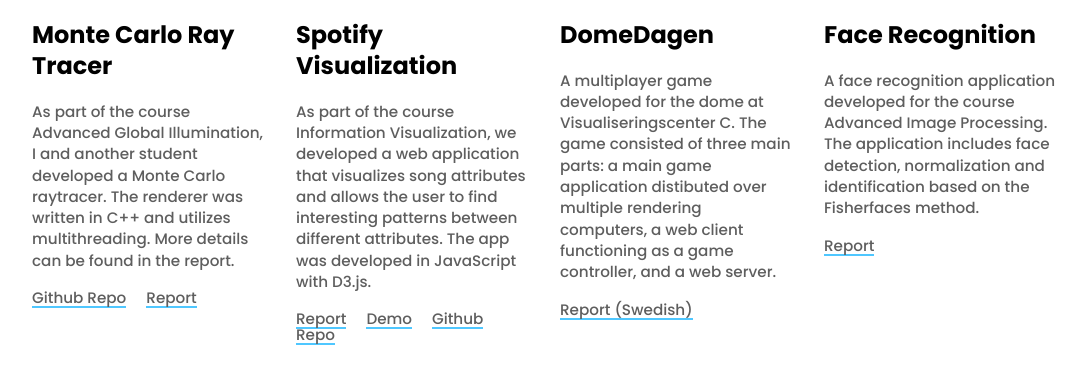
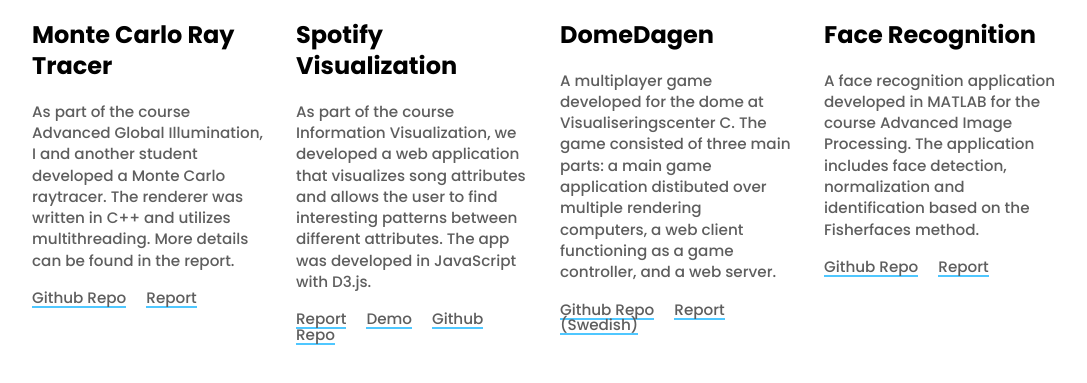
Before and after one commit to pannacotta98/pannacotta98.github.io, a plain HTML site: page index.html in a window 1280 px wide. Shown: the part 531-914 px from the top of the page, without its empty margins (96-1183 px from the left). Drawn offline with Linux system fonts and the light colour scheme.

Commit message:
Add a few more links

```diff
--- a/index.html
+++ b/index.html
@@ -68,7 +68,7 @@
           web client functioning as a game controller, and a web server.
         </p>
         <ul class="article-links">
-          <!-- <li><a href="https://github.com/veiyas/Monte-Carlo-Raytracer">Github Repo</a></li> -->
+          <li><a href="https://github.com/pannacotta98/DomeDagen">Github Repo</a></li>
           <li><a href="reports/TNM094_slutrapport.pdf">Report (Swedish)</a></li>
         </ul>
       </article>
@@ -77,12 +77,12 @@
         <img src="assets/face-rec.png" alt="Rendered image of a hexagonal room" />
         <h2>Face Recognition</h2>
         <p>
-          A face recognition application developed for the course Advanced Image Processing. The
-          application includes face detection, normalization and identification based on the
-          Fisherfaces method.
+          A face recognition application developed in MATLAB for the course Advanced Image
+          Processing. The application includes face detection, normalization and identification
+          based on the Fisherfaces method.
         </p>
         <ul class="article-links">
-          <!-- <li><a href="https://github.com/veiyas/Monte-Carlo-Raytracer">Github Repo</a></li> -->
+          <li><a href="https://github.com/veiyas/Face-detector-TNM034">Github Repo</a></li>
           <li><a href="reports/TNM034.pdf">Report</a></li>
         </ul>
       </article>
```
